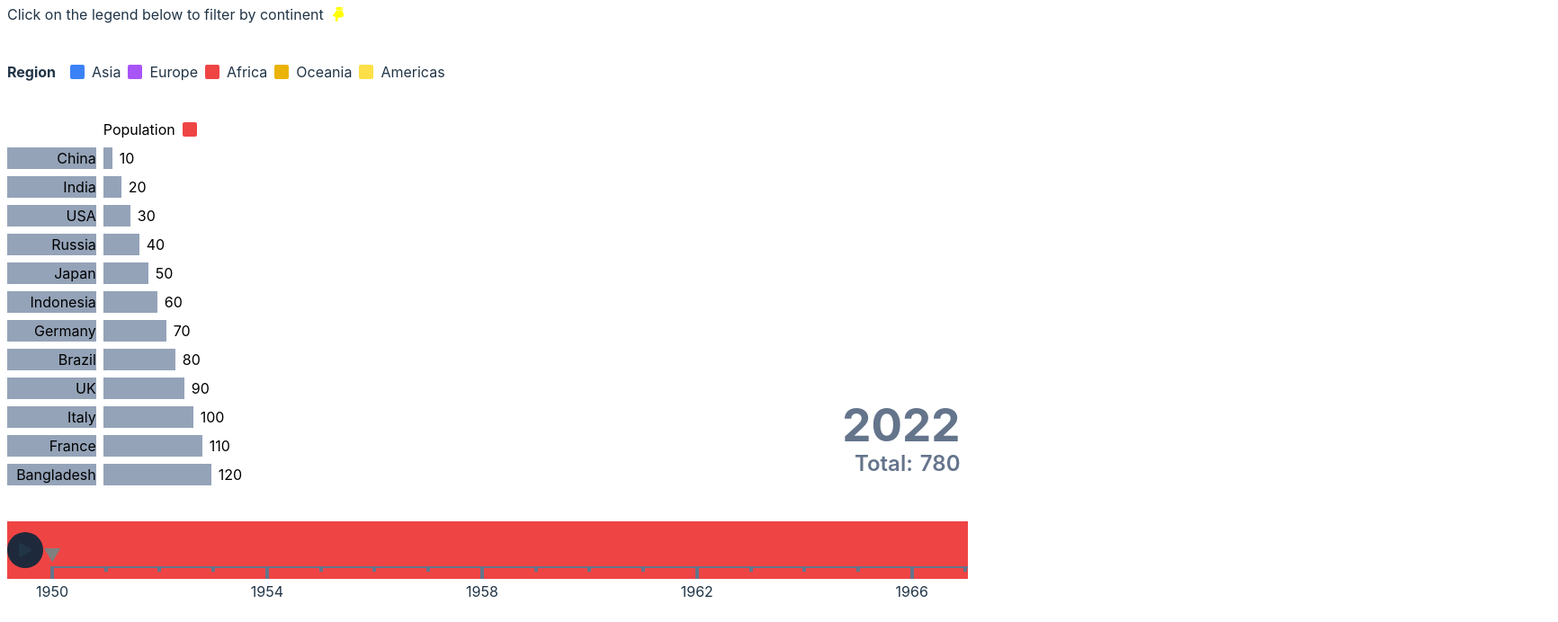
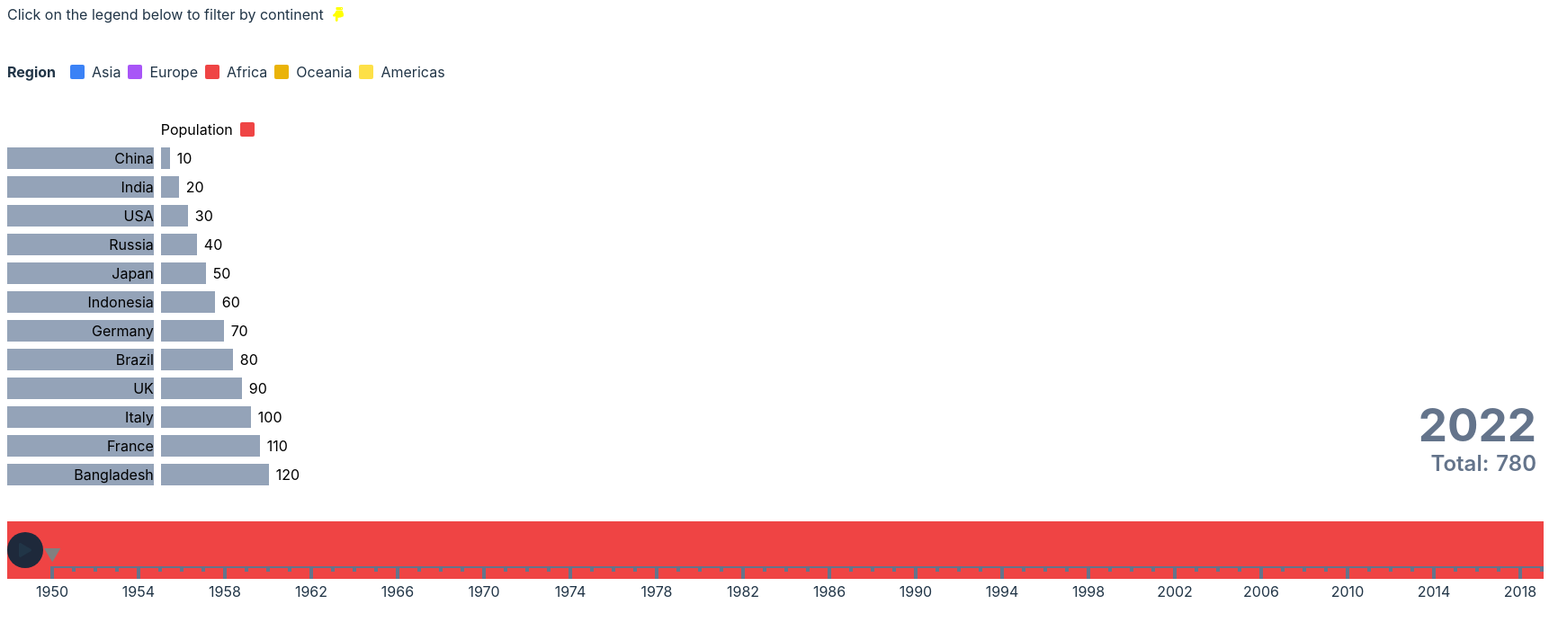
Before and after one commit to Mosspipat/react-race-bar-chart, a React (Vite) app: page / in a window 1280 px wide. Shown: the part 108-800 px from the top of the page at 90% size, 1732 px wide, since content can reach past the window. Built offline with nearby package versions, Linux system fonts and the light colour scheme.

Commit message:
feat(linearGaugeContext):create linear gauge context

```diff
--- a/src/App.tsx
+++ b/src/App.tsx
@@ -1,90 +1,11 @@
-import React, { useState } from "react";
-import Papa from "papaparse";
-import { FaHandPointDown } from "react-icons/fa";
-import { population } from "./data/population";
-import BarChart from "./component/BarChart/BarChart";
-import { RegionBox } from "./data/region";
-import YearGauge from "./component/BarChart/YearGauge";
+import AppContextProvider from "./context/AppContextProvider";
+import GraphPopulation from "./component/GraphPopulation/GraphPopulation";
 
 const App = () => {
-  // const [data, setData] = useState([]);
-
-  // const handleFileUpload = (e: React.ChangeEvent<HTMLInputElement>) => {
-  //   const file = e?.target?.files?.[0];
-
-  //   if (file) {
-  //     Papa.parse(file, {
-  //       header: true, // กำหนดให้แปลงหัวตารางเป็น key ใน JSON
-  //       skipEmptyLines: true, // ข้ามบรรทัดที่ว่าง
-  //       complete: (result) => {
-  //         setData(result.data as []); // บันทึกข้อมูลที่แปลงแล้วใน state
-  //       },
-  //     });
-  //   }
-  // };
-
-  const RegionBoxRender = ({
-    label,
-    colorClass,
-  }: {
-    label: string;
-    colorClass: string;
-  }) => {
-    return (
-      <div className="flex items-center gap-2">
-        <div className={`w-4 h-4 rounded-sm ${colorClass}`} />
-        {label}
-      </div>
-    );
-  };
-
-  // const ItemCountryBar = ({
-  //   countryName,
-  //   amount,
-  // }: {
-  //   countryName: string;
-  //   amount: number;
-  // }) => {
-  //   console.log({ countryName, amount: `w-[${amount * 10}px]` });
-  //   return (
-  //     <div className="flex items-center gap-2">
-  //       <p>{countryName}</p>
-  //       <div className={`w-[400px] h-4 rounded-sm bg-red-500`} />
-  //     </div>
-  //   );
-  // };
-
   return (
-    <div className=" flex flex-col gap-10 p-2">
-      {/* header component */}
-      <div className="flex flex-col gap-2">
-        <h1>Population growth per country, 1950 to 2021</h1>
-        <h2 className="flex items-center gap-2">
-          Click on the legend below to filter by continent
-          <FaHandPointDown color="yellow" />
-        </h2>
-      </div>
-      {/* filter component */}
-      <div className="flex gap-4">
-        <h2 className="font-bold">Region</h2>
-        <div className="flex items-center gap-2">
-          {RegionBox.map((region) => {
-            return (
-              <RegionBoxRender
-                label={region.regionName}
-                colorClass={region.color}
-              />
-            );
-          })}
-        </div>
-      </div>
-
-      <BarChart countryData={population} />
-      <YearGauge />
-
-      {/* <input type="file" accept=".csv" onChange={handleFileUpload} />
-      <pre>{JSON.stringify(data, null, 2)}</pre>  //แสดงข้อมูล JSON  */}
-    </div>
+    <AppContextProvider>
+      <GraphPopulation />
+    </AppContextProvider>
   );
 };
 
--- a/src/component/BarChart/LinearGauge/LinearGauge.css
+++ b/src/component/BarChart/LinearGauge/LinearGauge.css
@@ -6,7 +6,7 @@
 
 .timeline {
   display: flex;
-  justify-content: space-between;
+  /* justify-content: space-between; */
   gap: 20px;
   width: 100%;
   /* border-bottom: 2px solid gray; */
--- a/src/component/BarChart/LinearGauge/LinearGauge.tsx
+++ b/src/component/BarChart/LinearGauge/LinearGauge.tsx
@@ -1,14 +1,25 @@
-import { useEffect, useRef, useState } from "react";
+import { useContext, useEffect, useRef, useState } from "react";
 import "./LinearGauge.css"; // Import your custom CSS
+import { LinearGaugeContext } from "../../../context/LinearGaugeProvider";
 
 const LinearGauge = () => {
-  const [selectedYear, setSelectedYear] = useState(1950);
+  const { currentYear, setCurrentYear } = useContext(LinearGaugeContext);
 
   const timelineRef = useRef<HTMLDivElement>(null);
   const indicatorRef = useRef<HTMLDivElement>(null);
   const currentYearRef = useRef<HTMLDivElement>(null);
 
-  //function set current year
+  //timer every 1 sec selectedYear +1
+
+  // useEffect(() => {
+  //   const timer = setInterval(() => {
+  //     setSelectedYear((prev) => prev + 1);
+  //   }, 500);
+
+  //   return () => {
+  //     clearInterval(timer);
+  //   };
+  // }, []);
 
   useEffect(() => {
     if (indicatorRef.current) {
@@ -16,7 +27,7 @@ const LinearGauge = () => {
 
       // Find the div that contains the selected year
       const myLabelYear = Array.from(ticks).find(
-        (tick) => tick.textContent.trim() === String(selectedYear)
+        (tick) => tick.textContent.trim() === String(currentYear)
       );
 
       if (myLabelYear) {
@@ -39,11 +50,7 @@ const LinearGauge = () => {
         console.log("🚀: Year element not found.");
       }
     }
-  }, [selectedYear]);
-
-  function setCurrentYear(year: number) {
-    setSelectedYear(year);
-  }
+  }, [currentYear]);
 
   const years: number[] = [];
   for (let i = 1950; i <= 2020; i += 4) {
@@ -60,20 +67,23 @@ const LinearGauge = () => {
         }
       };
 
+      const conditionRenderLabel = () => {
+        if (years.includes(year)) {
+          return "opacity-100";
+        } else {
+          return "opacity-0";
+        }
+      };
+
       return (
         <div className="flex flex-col justify-center items-center ">
           <div className={conditionRenderBar()}></div>
-          {years.includes(year) && (
-            <div
-              key={year}
-              className="tick absolute mt-10"
-              // style={{
-              //   fontWeight: year === selectedYear ? "bold" : "normal",
-              // }}
-            >
-              {year}
-            </div>
-          )}
+          <div
+            key={year}
+            className={`tick absolute mt-10 ${conditionRenderLabel()} pointer-events-auto`}
+          >
+            {year}
+          </div>
         </div>
       );
     };
@@ -93,24 +103,13 @@ const LinearGauge = () => {
     <div className="timeline-container border-t-2 border-t-slate-500">
       <div ref={timelineRef} className="timeline">
         {(() => {
-          return Array.from({ length: (2020 - 1950) / 4 + 1 }, (_, index) => {
+          return Array.from({ length: 2020 - 1950 }, (_, index) => {
             const year = 1950 + index;
             return <YearLabelRender key={year} year={year} />;
           });
         })()}
-        {/* {years.map((year) => (
-          <div className="flex ">
-            <div className="relative flex flex-col items-center ">
-              <YearLabelRender year={year} />
-            </div>
-          </div>
-        ))} */}
       </div>
-      <div
-        ref={indicatorRef}
-        className="indicator"
-        // style={{ left: `${((selectedYear - 1950) / 70) * 100}%` }}
-      >
+      <div ref={indicatorRef} className="indicator">
         ▲
       </div>
     </div>
--- a/src/component/BarChart/YearGauge.tsx
+++ b/src/component/BarChart/YearGauge.tsx
@@ -4,7 +4,6 @@ import LinearGauge from "./LinearGauge/LinearGauge";
 
 const YearGauge = () => {
   const [isPlay, setIsPlay] = useState<boolean>(false);
-
   const sizeIcon = 16;
 
   const onToggle = () => {
--- /dev/null
+++ b/src/component/GraphPopulation/GraphPopulation.tsx
@@ -0,0 +1,97 @@
+import React, { useContext, useState } from "react";
+import Papa from "papaparse";
+import { FaHandPointDown } from "react-icons/fa";
+import { population } from "../../data/population";
+import { RegionBox } from "../../data/region";
+import BarChart from "../BarChart/BarChart";
+import YearGauge from "../BarChart/YearGauge";
+import { LinearGaugeContext } from "../../context/LinearGaugeProvider";
+
+const GraphPopulation = () => {
+  const { currentYear } = useContext(LinearGaugeContext);
+  console.log("🚀: ~ currentYear:", currentYear);
+
+  // const [data, setData] = useState([]);
+
+  // const handleFileUpload = (e: React.ChangeEvent<HTMLInputElement>) => {
+  //   const file = e?.target?.files?.[0];
+
+  //   if (file) {
+  //     Papa.parse(file, {
+  //       header: true, // กำหนดให้แปลงหัวตารางเป็น key ใน JSON
+  //       skipEmptyLines: true, // ข้ามบรรทัดที่ว่าง
+  //       complete: (result) => {
+  //         setData(result.data as []); // บันทึกข้อมูลที่แปลงแล้วใน state
+  //       },
+  //     });
+  //   }
+  // };
+
+  const RegionBoxRender = ({
+    label,
+    colorClass,
+  }: {
+    label: string;
+    colorClass: string;
+  }) => {
+    return (
+      <div className="flex items-center gap-2">
+        <div className={`w-4 h-4 rounded-sm ${colorClass}`} />
+        {label}
+      </div>
+    );
+  };
+
+  // const ItemCountryBar = ({
+  //   countryName,
+  //   amount,
+  // }: {
+  //   countryName: string;
+  //   amount: number;
+  // }) => {
+  //   console.log({ countryName, amount: `w-[${amount * 10}px]` });
+  //   return (
+  //     <div className="flex items-center gap-2">
+  //       <p>{countryName}</p>
+  //       <div className={`w-[400px] h-4 rounded-sm bg-red-500`} />
+  //     </div>
+  //   );
+  // };
+
+  return (
+    <>
+      <div className=" flex flex-col gap-10 p-2">
+        {/* header component */}
+        <div className="flex flex-col gap-2">
+          <h1>Population growth per country, 1950 to 2021</h1>
+          <h2 className="flex items-center gap-2">
+            Click on the legend below to filter by continent
+            <FaHandPointDown color="yellow" />
+          </h2>
+        </div>
+        {/* filter component */}
+        <div className="flex gap-4">
+          <h2 className="font-bold">Region</h2>
+          <div className="flex items-center gap-2">
+            {RegionBox.map((region) => {
+              return (
+                <RegionBoxRender
+                  label={region.regionName}
+                  colorClass={region.color}
+                />
+              );
+            })}
+          </div>
+        </div>
+
+        <BarChart countryData={population} />
+        <YearGauge />
+
+        {/* <input type="file" accept=".csv" onChange={handleFileUpload} />
+      <pre>{JSON.stringify(data, null, 2)}</pre>  //แสดงข้อมูล JSON  */}
+      </div>
+    </>
+  );
+};
+
+export default GraphPopulation;
--- /dev/null
+++ b/src/context/AppContextProvider.tsx
@@ -0,0 +1,14 @@
+import React from "react";
+import LinearGaugeProvider from "./LinearGaugeProvider";
+
+export const AppContext = React.createContext<null>(null);
+
+const AppContextProvider = ({ children }: { children: React.ReactNode }) => {
+  return (
+    <AppContext.Provider value={null}>
+      <LinearGaugeProvider>{children}</LinearGaugeProvider>
+    </AppContext.Provider>
+  );
+};
+
+export default AppContextProvider;
--- /dev/null
+++ b/src/context/LinearGaugeProvider.tsx
@@ -0,0 +1,24 @@
+import { createContext, useState } from "react";
+
+export const LinearGaugeContext = createContext<LinearContext>({
+  currentYear: 1950,
+  setCurrentYear: () => {},
+});
+
+export type LinearContext = {
+  currentYear: number;
+  setCurrentYear: (year: number) => void;
+  children?: React.ReactNode;
+};
+
+const LinearGaugeProvider = ({ children }: { children: React.ReactNode }) => {
+  const [currentYear, setCurrentYear] = useState(1950);
+
+  return (
+    <LinearGaugeContext.Provider value={{ currentYear, setCurrentYear }}>
+      {children}
+    </LinearGaugeContext.Provider>
+  );
+};
+
+export default LinearGaugeProvider;
```
